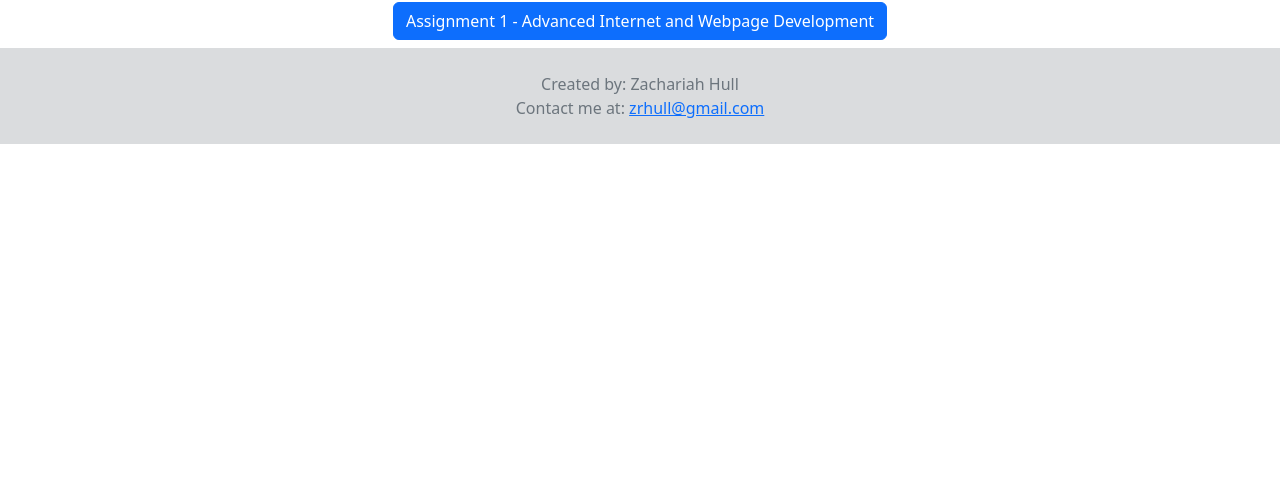
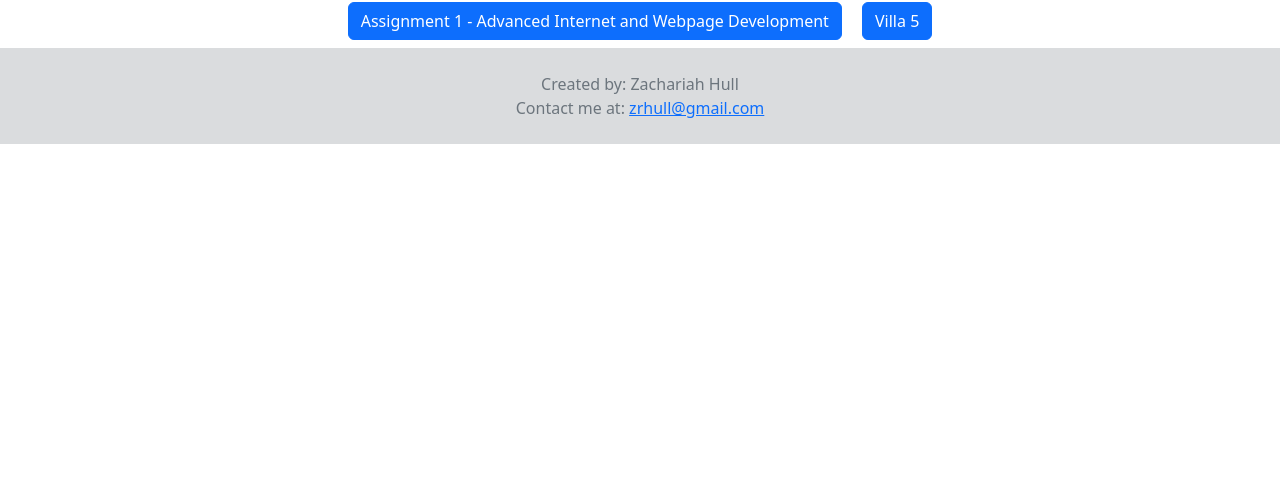
Before and after one commit to RINZLER35/RINZLER35.github.io, a plain HTML site: page index.html in a window 1280 px wide. Shown: the part 302-800 px from the top of the page. Drawn offline with nearby package versions, Linux system fonts and the light colour scheme.

Commit message:
Update index.html
Added link to villa 5 website

```diff
--- a/index.html
+++ b/index.html
@@ -26,6 +26,7 @@
 
                 <h1>My Websites</h1>
                 <a class="btn btn-primary m-2" href="https://rinzler35.github.io/Assignment1-AdvWeb/index.html">Assignment 1 - Advanced Internet and Webpage Development</a>
+                <a class="btn btn-primary m-2" href="https://rinzler35.github.io/Villa 5 website/index.html">Villa 5</a>
             </div>
         </main>
 
```
